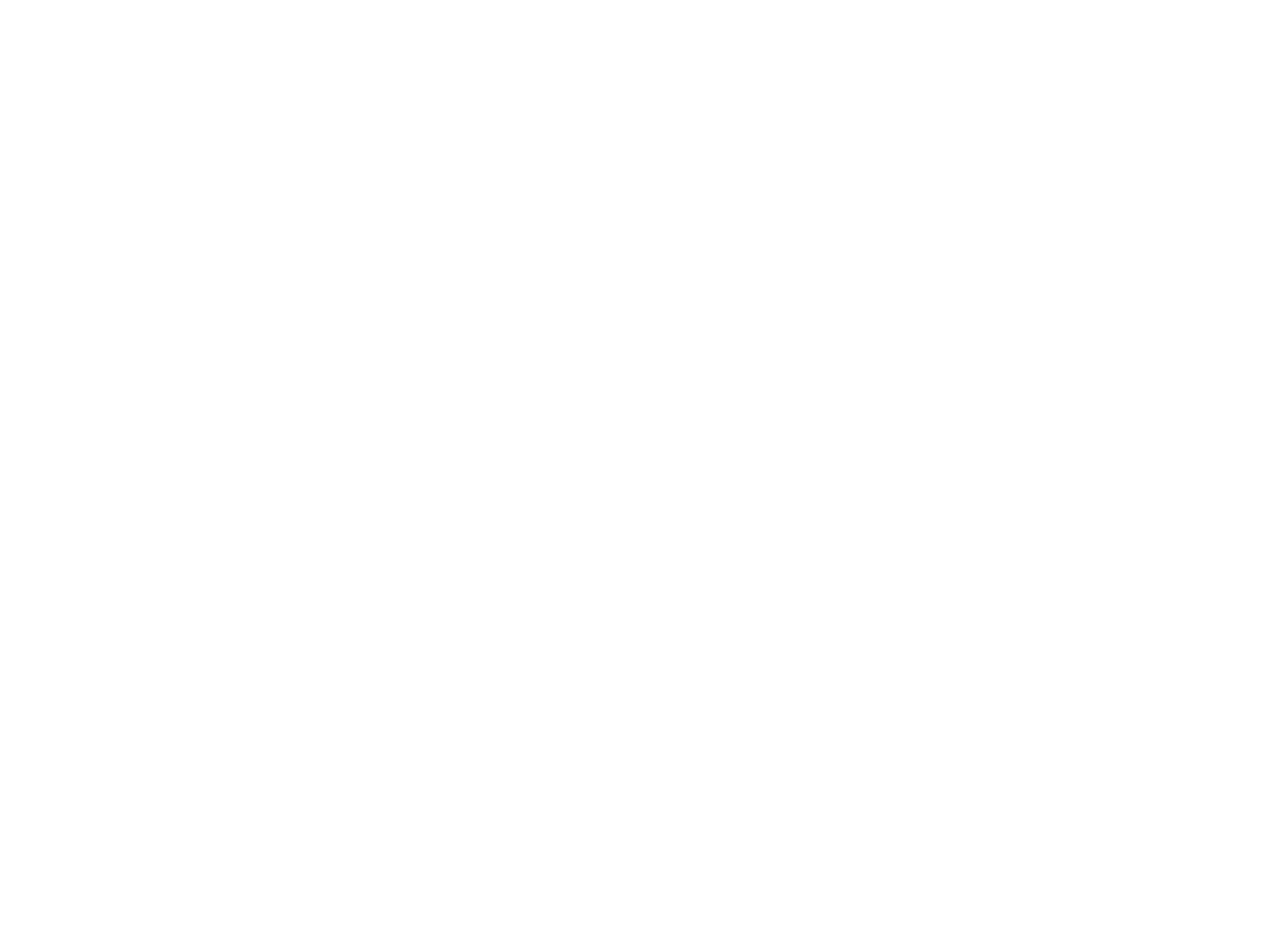
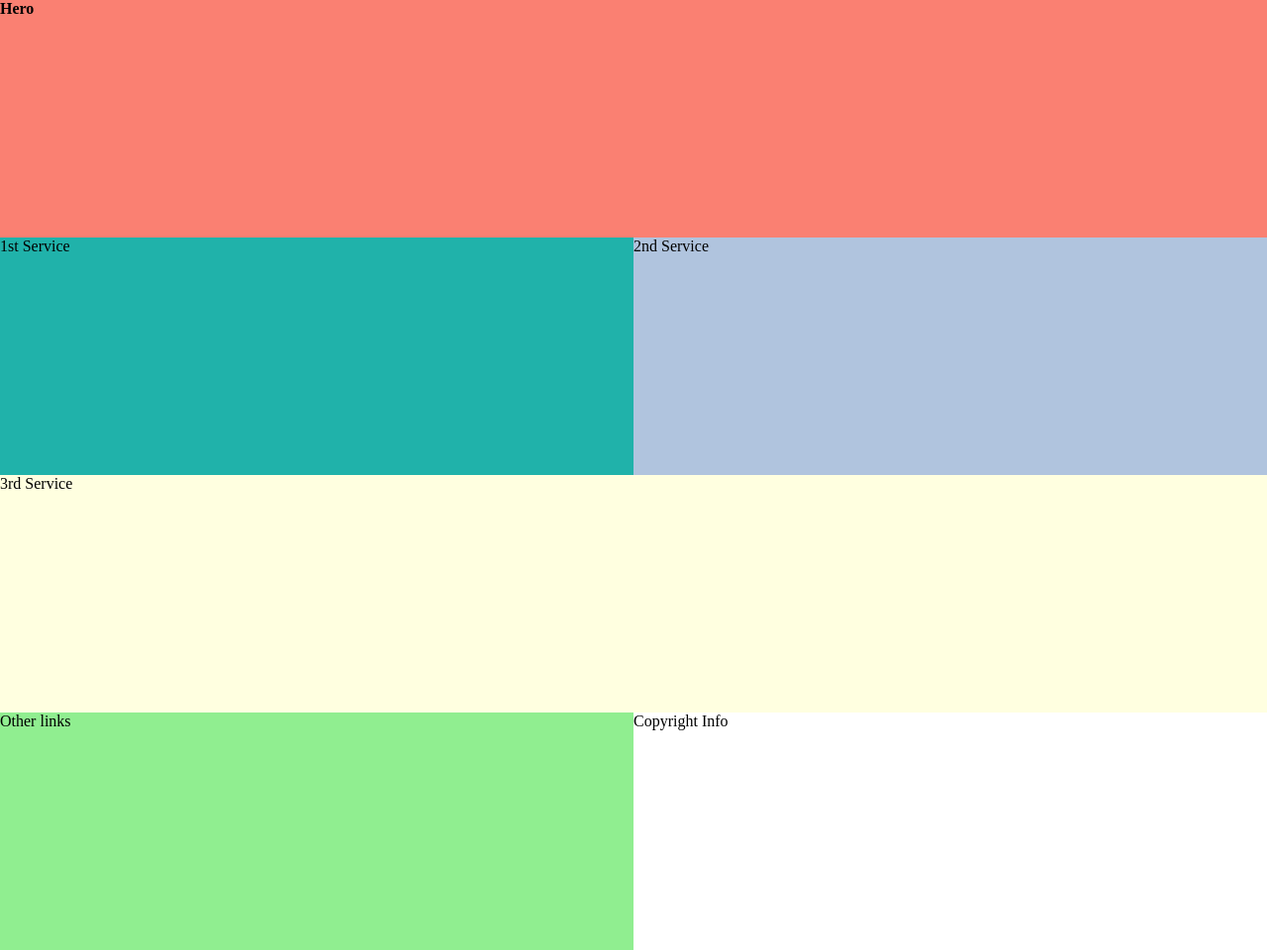
Before and after one commit to Triple0/lets-learn-CSS3-grid, a plain HTML site: page template-areas.html in a window 1280 px wide. Shown: the whole page at 99% size. Before the commit the page ends 800 px from the top, so only its background shows below. Drawn offline with Linux system fonts and the light colour scheme.

Commit message:
implementing grid like flex in a responsive way

```diff
--- a/css/main.css
+++ b/css/main.css
@@ -70,7 +70,7 @@
 #big-content-1,
 #big-content-2 {
     grid-column: span 2; /* From where it is span 2 columns */
-    background: lavenderblush;
+    background: yellowgreen;
 
 }
 
--- a/css/template-areas.css
+++ b/css/template-areas.css
@@ -0,0 +1,38 @@
+* {
+    margin: 0;
+    padding: 0;
+    box-sizing: border-box;
+    font-size: 16px;
+}
+
+body {
+    display: grid;
+    grid-template-columns: 1;
+    grid-template-rows: 30vh 30vh 30vh 30vh 30vh 30vh;
+}
+
+.hero, .copyright { background: salmon; }
+.first-service { background: lightseagreen; }
+.second-service { background: lightsteelblue; }
+.third-service { background: lightyellow; }
+.other-links { background: lightgreen; }
+
+@media screen and ( min-width: 500px) {
+    body{
+        grid-template-columns: 50% 50%; /* 2 columns! */
+        grid-template-rows: 30vh 30vh 30vh 30vh; /* 4 rows! */
+        grid-template-areas:
+            "hero hero" /* Row one: hero spans two columns */
+            "first-service second-service" /* Row two: each is one cell */
+            "third-service third-service" /* Row three: third-service spans two columns */
+            "other-links copyright-info"; /* Row four: each is one cell. */
+    }
+
+    .hero { grid-area: hero; }
+    .first-service { grid-area: first-service; }
+    .second-service { grid-area: second-service; }
+    .third-service { grid-area: third-service; }
+    .other-links { grid-area: other-links; }
+    .copyright-info { grid-area: copyright-info; }
+
+}
--- a/template-areas.html
+++ b/template-areas.html
@@ -16,7 +16,13 @@
         <!-- Javascript sheet -->
         <script type="text/Javascript" src="./js/scripts.js"></script>
     </head>
-    <body id="css-grid">
+    <body>
+        <h1 class="hero">Hero</h1>
+        <section class="first-service">1st Service</section>
+        <section class="second-service">2nd Service</section>
+        <section class="third-service">3rd Service</section>
+        <section class="other-links">Other links</section>
+        <section class="copyright-info">Copyright Info</section>
 
     </body>
 </html>
```
